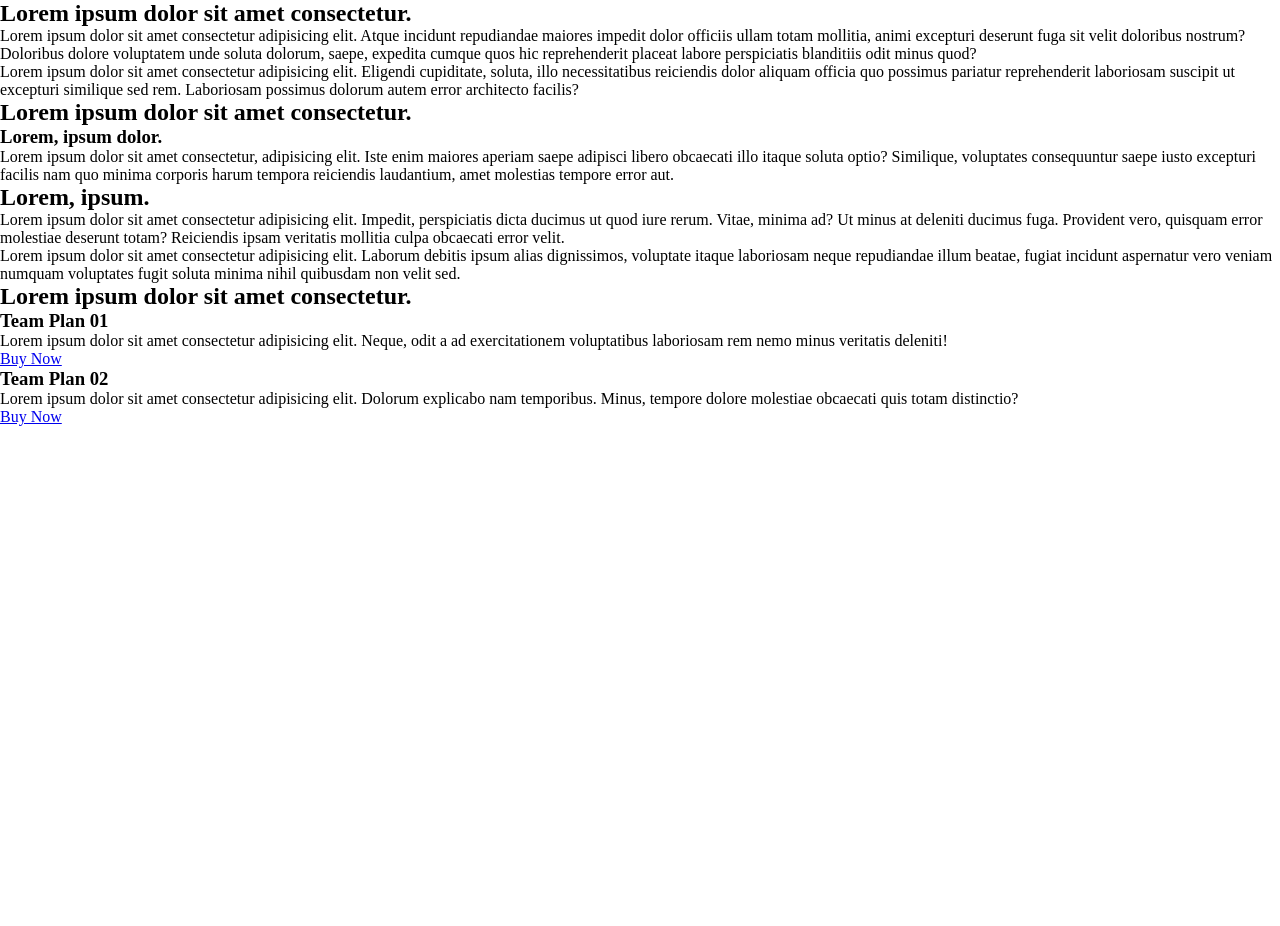
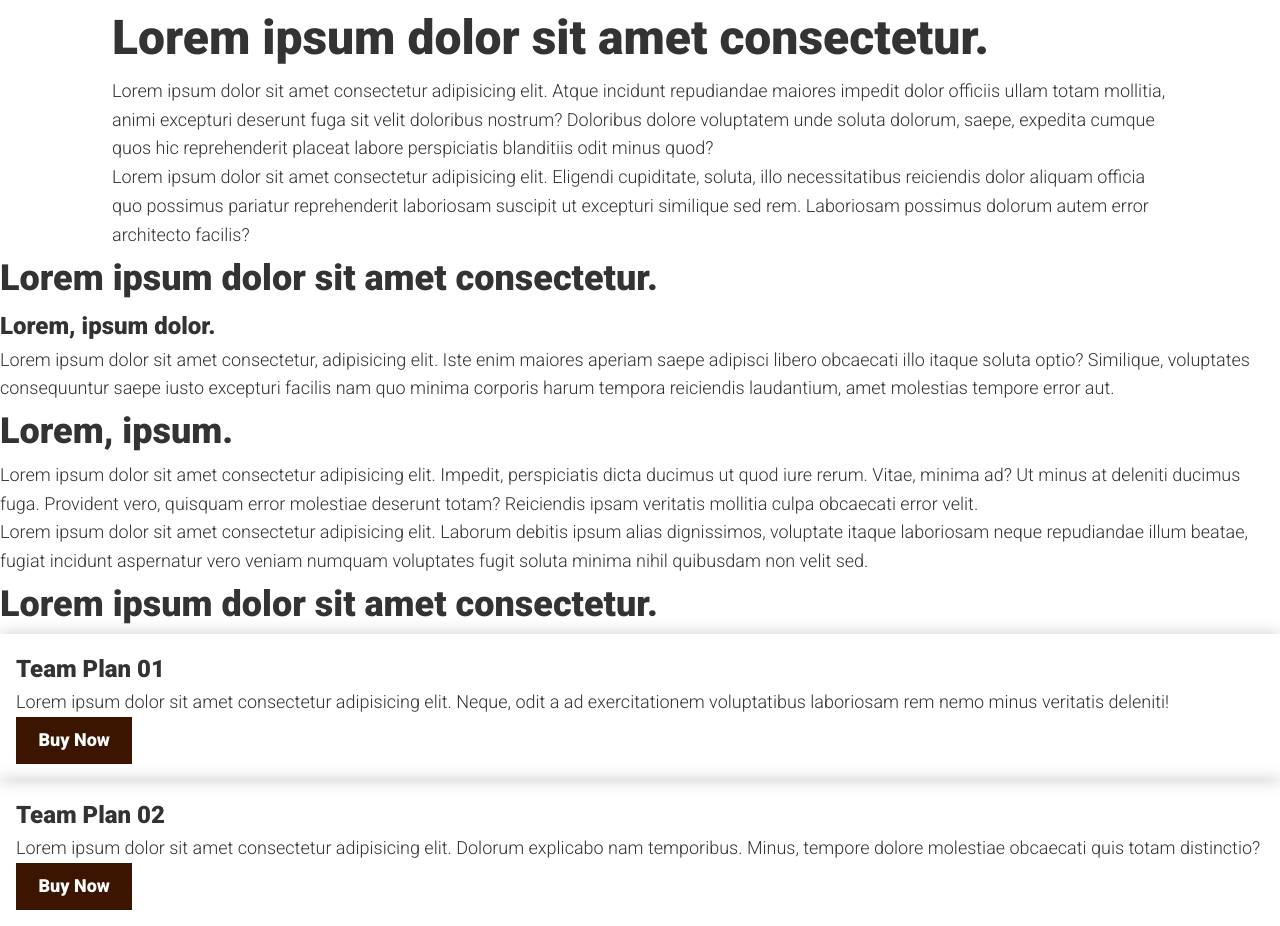
Before and after one commit to andrewteece/Content-Layout-In-Action, a plain HTML site: page index.html in a window 1280 px wide. Before the commit the page ends 800 px from the top, so only its background shows below. Drawn offline with Linux system fonts and the light colour scheme.

Commit message:
utility and body styles

```diff
--- a/index.html
+++ b/index.html
@@ -8,21 +8,24 @@
   </head>
   <body>
     <section class="section--one">
+      <div class="wrapper">
         <h1>Lorem ipsum dolor sit amet consectetur.</h1>
         <p>
-        Lorem ipsum dolor sit amet consectetur adipisicing elit. Atque incidunt
-        repudiandae maiores impedit dolor officiis ullam totam mollitia, animi
-        excepturi deserunt fuga sit velit doloribus nostrum? Doloribus dolore
-        voluptatem unde soluta dolorum, saepe, expedita cumque quos hic
-        reprehenderit placeat labore perspiciatis blanditiis odit minus quod?
+          Lorem ipsum dolor sit amet consectetur adipisicing elit. Atque
+          incidunt repudiandae maiores impedit dolor officiis ullam totam
+          mollitia, animi excepturi deserunt fuga sit velit doloribus nostrum?
+          Doloribus dolore voluptatem unde soluta dolorum, saepe, expedita
+          cumque quos hic reprehenderit placeat labore perspiciatis blanditiis
+          odit minus quod?
         </p>
         <p>
           Lorem ipsum dolor sit amet consectetur adipisicing elit. Eligendi
-        cupiditate, soluta, illo necessitatibus reiciendis dolor aliquam officia
-        quo possimus pariatur reprehenderit laboriosam suscipit ut excepturi
-        similique sed rem. Laboriosam possimus dolorum autem error architecto
-        facilis?
+          cupiditate, soluta, illo necessitatibus reiciendis dolor aliquam
+          officia quo possimus pariatur reprehenderit laboriosam suscipit ut
+          excepturi similique sed rem. Laboriosam possimus dolorum autem error
+          architecto facilis?
         </p>
+      </div>
     </section>
 
     <section class="section--two">
--- a/style.css
+++ b/style.css
@@ -36,3 +36,81 @@
 }
 
 /* Utility Classes */
+
+.flow-content > * + * {
+  margin-top: var(--flow-space), var(--spacer);
+}
+
+.wrapper {
+  max-width: 68rem;
+  margin: 0 auto;
+  padding: 0 var(--spacer);
+}
+
+.split {
+  display: flex;
+  flex-direction: column;
+}
+
+.split > * + * {
+  margin: calc(var(--spacer) * 3) 0 0 0;
+}
+
+@media (min-width: 40em) {
+  .split {
+    flex-direction: row;
+    justify-content: space-between;
+  }
+
+  .split > * {
+    flex-basis: 100%;
+  }
+
+  .split > * + * {
+    margin: 0 0 0 var(--spacer);
+  }
+}
+
+/* Body Styles */
+
+body {
+  font-family: var(--ff-primary);
+  font-size: var(--fs-18);
+  font-weight: var(--fw-reg);
+  line-height: 1.6;
+  color: var(--clr-neutral-400);
+}
+
+h1,
+h2,
+h3 {
+  font-weight: var(--fw-bold);
+}
+
+h1 {
+  font-size: var(--fs-48);
+}
+
+h2 {
+  font-size: var(--fs-36);
+}
+
+h3 {
+  font-size: var(--fs-24);
+}
+
+/* Components */
+
+.btn {
+  display: inline-block;
+  padding: 0.5em 1.25em;
+  text-decoration: none;
+  font-weight: var(--fw-bold);
+  color: var(--clr-neutral-100);
+  background: var(--clr-primary-400);
+}
+
+.card {
+  padding: var(--spacer);
+  box-shadow: 0 0 1rem rgba(0, 0, 0, 0.2);
+}
```
Lines whose indentation alone changed are shown as unchanged.
